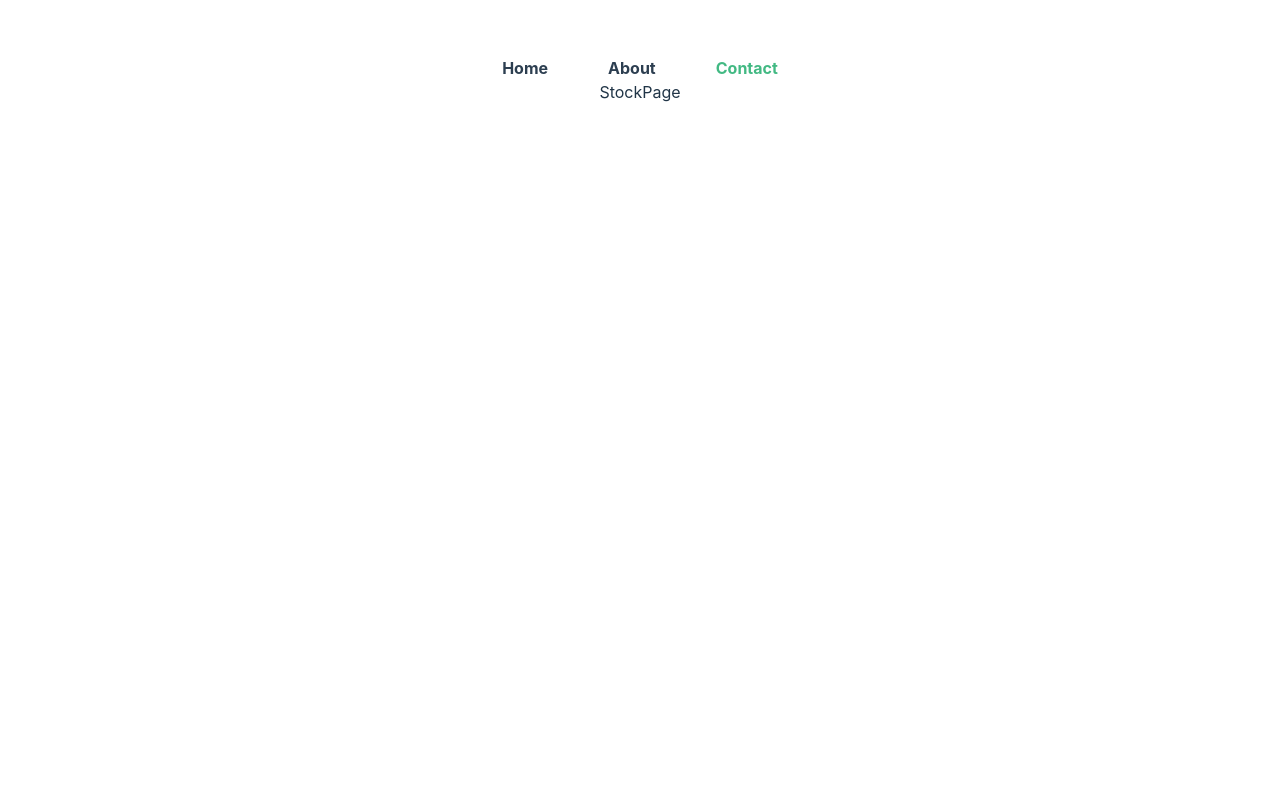
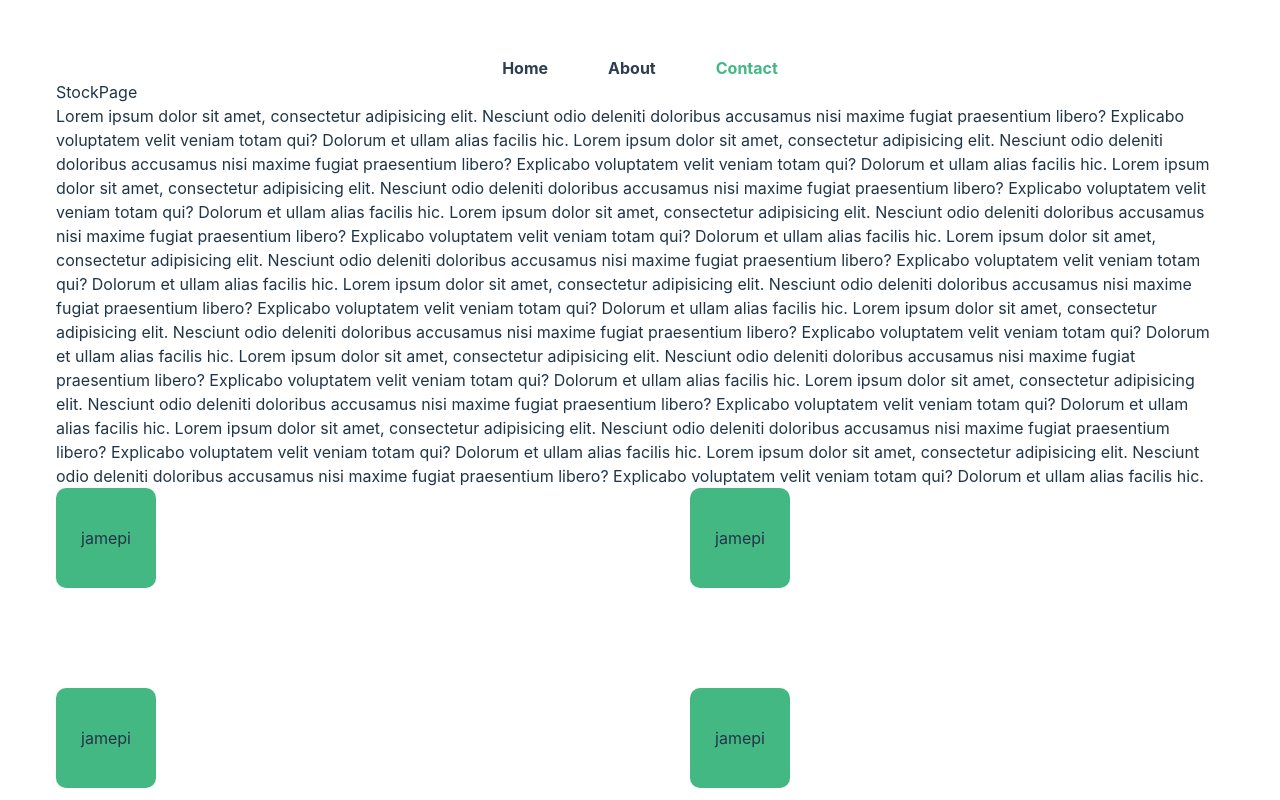
Before and after one commit to piyawat5/test-vue-o2, a Vue app: page /stockPage in a window 1280 px wide. Shown: the top 800 px of the page. Built offline with nearby package versions, Linux system fonts and the light colour scheme.

Commit message:
scroll animation

```diff
--- a/package.json
+++ b/package.json
@@ -10,7 +10,7 @@
   },
   "dependencies": {
     "@formkit/auto-animate": "^0.8.1",
-    "@vueuse/motion": "^2.0.0",
+    "@vueuse/core": "^10.7.2",
     "gsap": "^3.12.5",
     "pinia": "^2.1.7",
     "vue": "^3.3.11",
--- /dev/null
+++ b/src/components/animate.vue
@@ -0,0 +1,67 @@
+<template>
+  <div ref="target">
+    <transition :name="animationType">
+      <div v-appear="animate" class="animated-component">
+        <slot />
+      </div>
+    </transition>
+  </div>
+</template>
+
+<script lang="ts">
+import { onMounted, ref } from "vue";
+export default {
+  name: "AnimatedComponent",
+  props: {
+    animationType: {
+      type: String,
+      required: false,
+      default: "fade",
+    },
+  },
+  setup() {
+    const target = ref();
+    const animate = ref(false);
+    const observer = new IntersectionObserver(
+      ([entry]) => {
+        animate.value = entry.isIntersecting;
+      },
+      {
+        threshold: 0.5,
+      }
+    );
+    onMounted(() => {
+      observer.observe(target.value);
+    });
+    return {
+      animate,
+      target,
+    };
+  },
+};
+</script>
+
+<style scoped>
+.animated-component.fade-enter-from,
+.animated-component.zoom-enter-from {
+  transition: none;
+}
+/* Fade animation */
+.fade-enter-active,
+.fade-leave-active {
+  transition: opacity 300ms ease;
+}
+.fade-enter-from,
+.fade-leave-to {
+  opacity: 0;
+}
+/* Zoom animation */
+.zoom-enter-active,
+.zoom-leave-active {
+  transition: transform 300ms ease;
+}
+.zoom-enter-from,
+.zoom-leave-to {
+  transform: scale(0.9);
+}
+</style>
--- a/src/main.ts
+++ b/src/main.ts
@@ -3,7 +3,31 @@ import './style.css'
 import App from './App.vue'
 import { createPinia } from 'pinia'
 import router from "./router"
-
+import { Directive, DirectiveBinding, VNode } from 'vue';
 const pinia = createPinia();
 
-createApp(App).use(router).use(pinia).mount('#app')
+// Animated scroll fixed
+export const appear: Directive = {
+    beforeMount(element: HTMLElement) {
+        element.style.visibility = 'hidden';
+    },
+    updated(element: HTMLElement,
+        binding: DirectiveBinding<boolean>,
+        node: VNode) {
+        if (!binding.value === !binding.oldValue
+            || null === node.transition) {
+            return;
+        }
+        if (!binding.value) {
+            node.transition.leave(element, () => {
+                element.style.visibility = 'hidden';
+            });
+            return;
+        }
+        node.transition.beforeEnter(element);
+        element.style.visibility = '';
+        node.transition.enter(element);
+    }
+};
+
+createApp(App).use(router).directive('appear', appear).use(pinia).mount('#app')
--- a/src/pages/HomePage.vue
+++ b/src/pages/HomePage.vue
@@ -2,7 +2,12 @@
   <div>
     <div class="title">HomePage</div>
 
-    <transition-group appear @before-enter="beforEnter" @enter="enter">
+    <transition-group
+      appear
+      @before-enter="beforEnter"
+      @enter="enter"
+      class="animate-container"
+    >
       <div v-for="(item, i) in menus" :key="i" class="box" :data-index="i">
         {{ item }}
       </div>
--- a/src/pages/StockPage.vue
+++ b/src/pages/StockPage.vue
@@ -1,9 +1,115 @@
 <template>
-  <div>StockPage</div>
+  <div>
+    <div>StockPage</div>
+    <div>
+      Lorem ipsum dolor sit amet, consectetur adipisicing elit. Nesciunt odio
+      deleniti doloribus accusamus nisi maxime fugiat praesentium libero?
+      Explicabo voluptatem velit veniam totam qui? Dolorum et ullam alias
+      facilis hic. Lorem ipsum dolor sit amet, consectetur adipisicing elit.
+      Nesciunt odio deleniti doloribus accusamus nisi maxime fugiat praesentium
+      libero? Explicabo voluptatem velit veniam totam qui? Dolorum et ullam
+      alias facilis hic. Lorem ipsum dolor sit amet, consectetur adipisicing
+      elit. Nesciunt odio deleniti doloribus accusamus nisi maxime fugiat
+      praesentium libero? Explicabo voluptatem velit veniam totam qui? Dolorum
+      et ullam alias facilis hic. Lorem ipsum dolor sit amet, consectetur
+      adipisicing elit. Nesciunt odio deleniti doloribus accusamus nisi maxime
+      fugiat praesentium libero? Explicabo voluptatem velit veniam totam qui?
+      Dolorum et ullam alias facilis hic. Lorem ipsum dolor sit amet,
+      consectetur adipisicing elit. Nesciunt odio deleniti doloribus accusamus
+      nisi maxime fugiat praesentium libero? Explicabo voluptatem velit veniam
+      totam qui? Dolorum et ullam alias facilis hic. Lorem ipsum dolor sit amet,
+      consectetur adipisicing elit. Nesciunt odio deleniti doloribus accusamus
+      nisi maxime fugiat praesentium libero? Explicabo voluptatem velit veniam
+      totam qui? Dolorum et ullam alias facilis hic. Lorem ipsum dolor sit amet,
+      consectetur adipisicing elit. Nesciunt odio deleniti doloribus accusamus
+      nisi maxime fugiat praesentium libero? Explicabo voluptatem velit veniam
+      totam qui? Dolorum et ullam alias facilis hic. Lorem ipsum dolor sit amet,
+      consectetur adipisicing elit. Nesciunt odio deleniti doloribus accusamus
+      nisi maxime fugiat praesentium libero? Explicabo voluptatem velit veniam
+      totam qui? Dolorum et ullam alias facilis hic. Lorem ipsum dolor sit amet,
+      consectetur adipisicing elit. Nesciunt odio deleniti doloribus accusamus
+      nisi maxime fugiat praesentium libero? Explicabo voluptatem velit veniam
+      totam qui? Dolorum et ullam alias facilis hic. Lorem ipsum dolor sit amet,
+      consectetur adipisicing elit. Nesciunt odio deleniti doloribus accusamus
+      nisi maxime fugiat praesentium libero? Explicabo voluptatem velit veniam
+      totam qui? Dolorum et ullam alias facilis hic. Lorem ipsum dolor sit amet,
+      consectetur adipisicing elit. Nesciunt odio deleniti doloribus accusamus
+      nisi maxime fugiat praesentium libero? Explicabo voluptatem velit veniam
+      totam qui? Dolorum et ullam alias facilis hic.
+    </div>
+    <div class="grid">
+      <Animate :animationType="'fade'">
+        <div class="target">jamepi</div>
+      </Animate>
+      <Animate :animationType="'fade'">
+        <div class="target">jamepi</div>
+      </Animate>
+      <Animate :animationType="'fade'">
+        <div class="target">jamepi</div>
+      </Animate>
+      <Animate :animationType="'fade'">
+        <div class="target">jamepi</div>
+      </Animate>
+      <Animate :animationType="'fade'">
+        <div class="target">jamepi</div>
+      </Animate>
+      <Animate :animationType="'fade'">
+        <div class="target">jamepi</div>
+      </Animate>
+      <Animate :animationType="'fade'">
+        <div class="target">jamepi</div>
+      </Animate>
+      <Animate :animationType="'zoom'">
+        <div class="target">jamepi</div>
+      </Animate>
+      <Animate :animationType="'zoom'">
+        <div class="target">jamepi</div>
+      </Animate>
+      <Animate :animationType="'zoom'">
+        <div class="target">jamepi</div>
+      </Animate>
+      <Animate :animationType="'zoom'">
+        <div class="target">jamepi</div>
+      </Animate>
+      <Animate :animationType="'zoom'">
+        <div class="target">jamepi</div>
+      </Animate>
+    </div>
+  </div>
 </template>
 
-<script>
-export default {};
+<script lang="ts">
+import Animate from "../components/animate.vue";
+export default {
+  components: {
+    Animate,
+  },
+  setup() {
+    return {};
+  },
+};
 </script>
 
-<style></style>
+<style>
+.grid {
+  display: grid;
+  gap: 100px;
+  grid-template-columns: 1fr 1fr;
+}
+.demo {
+  max-width: 600px;
+  border: 2px solid #2c3e50;
+  padding: 2rem;
+  margin: 2rem auto;
+  background-color: #42b983;
+}
+.target {
+  width: 100px;
+  height: 100px;
+  display: flex;
+  justify-content: center;
+  align-items: center;
+  background: #43b883;
+  border-radius: 10px;
+}
+</style>
--- a/tsconfig.json
+++ b/tsconfig.json
@@ -19,7 +19,8 @@
     "noUnusedLocals": true,
     "noUnusedParameters": true,
     "noFallthroughCasesInSwitch": true,
-    "allowJs": true
+    "allowJs": true,
+    "allowSyntheticDefaultImports": true
   },
   "include": ["src/**/*.ts", "src/**/*.tsx", "src/**/*.vue"],
   "references": [{ "path": "./tsconfig.node.json" }]
```
Also changed, not shown: 1 other file (tests, documents, lock files or other folders).
